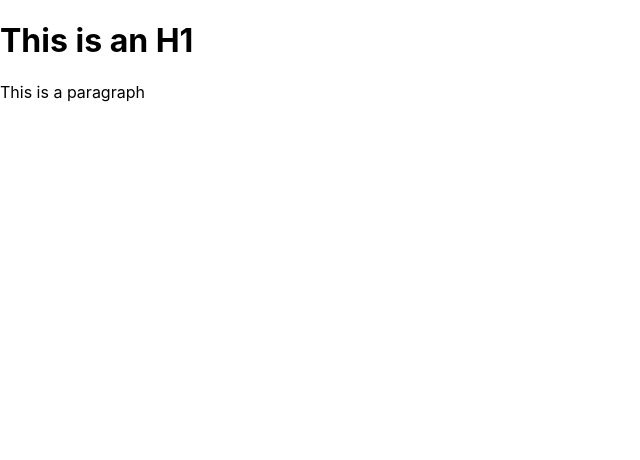
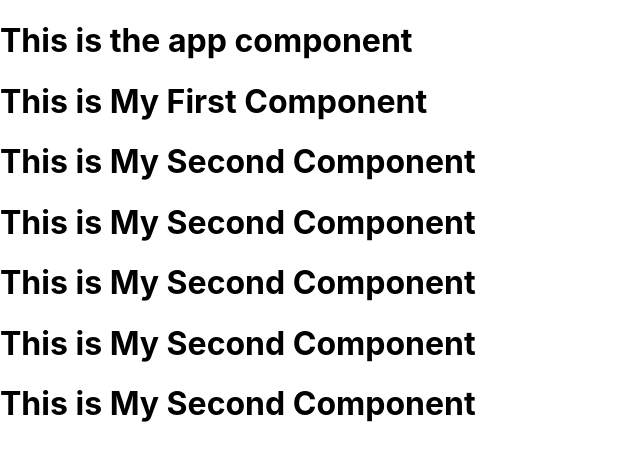
Before and after one commit to SergiyKochenko/Django-React-Build-a-Location-Based-Real-Estate-Website, a React (Create React App) app in the folder frontend/: page / in a window 1280 px wide. Shown: the top 460 px of the page, without its empty margins (0-640 px from the left). Built offline with nearby package versions, Linux system fonts and the light colour scheme.

Commit message:
Added React Components

```diff
--- a/frontend/src/App.js
+++ b/frontend/src/App.js
@@ -1,13 +1,20 @@
 import logo from './logo.svg'
 import './App.css'
+import SecondComponent from './Components/SecondComponent'
 
 function App () {
+  function MyComponent () {
+    return <h1>This is My First Component</h1>
+  }
   return (
     <div>
-      <h1>This is an H1</h1>
-      <p>
-        This is a paragraph
-      </p>
+      <h1>This is the app component</h1>
+      <MyComponent />
+      <SecondComponent />
+      <SecondComponent />
+      <SecondComponent />
+      <SecondComponent />
+      <SecondComponent />
     </div>
   )
 }
--- /dev/null
+++ b/frontend/src/Components/SecondComponent.js
@@ -0,0 +1,7 @@
+import React from 'react'
+
+function SecondComponent () {
+  return <h1>This is My Second Component</h1>
+}
+
+export default SecondComponent
```
Also changed, not shown: frontend/src/index.js (+8 -8 lines).
